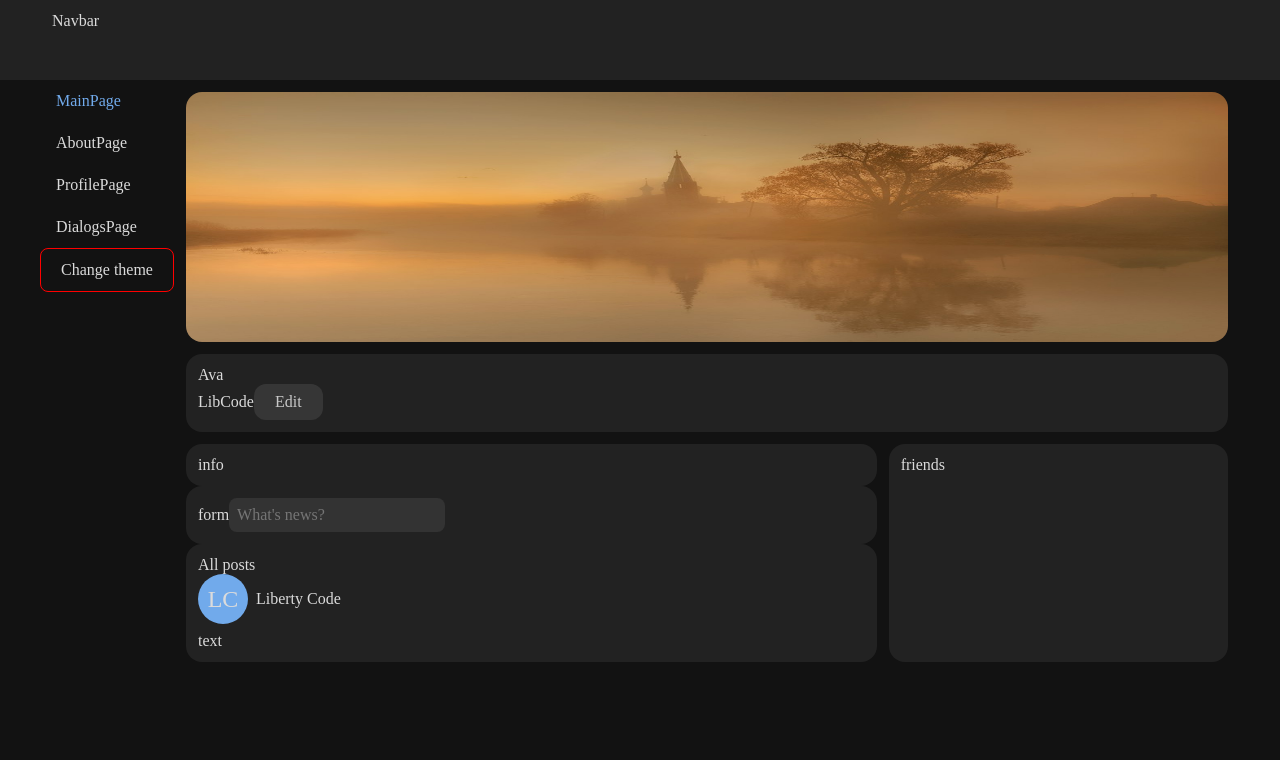
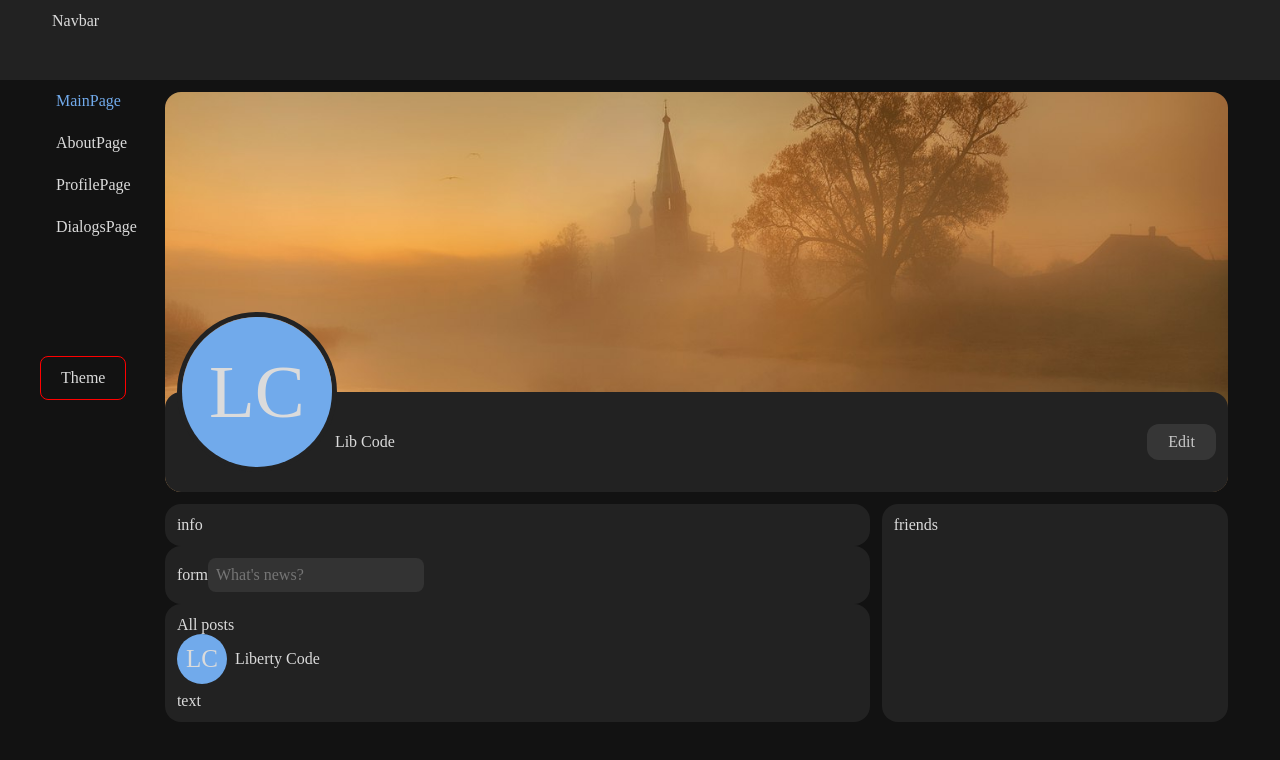
Before and after one commit to L1bertyCode/social-network, a React app: page / in a window 1280 px wide. Shown: the top 760 px of the page. Built offline with nearby package versions, Linux system fonts and the light colour scheme.

Commit message:
ch p/MP, w/Pr

```diff
--- a/src/app/providers/ThemeProvider/index.ts
+++ b/src/app/providers/ThemeProvider/index.ts
@@ -1,6 +1,6 @@
 export {
  ETheme,
  ThemeContext,
- ThemeProvider,
+ StyledThemeProvider,
  LOCAL_STORAGE_THEME_KEY,
 } from "./ui/ThemeProvider";
--- a/src/entities/Post/ui/Post/Post.tsx
+++ b/src/entities/Post/ui/Post/Post.tsx
@@ -2,6 +2,7 @@ import { Avatar } from "@/shared/ui/Avatar/Avatar";
 import { Text } from "@/shared/ui/Text/Text";
 import styled from "styled-components";
 import { PostSchema } from "../../model/post";
+import { AvatarDiv } from "@/shared/ui/Avatar/AvatarDiv";
 
 interface PostProps {
  post?: PostSchema;
@@ -15,10 +16,10 @@ export const Post = ({ post }: PostProps) => {
     {post.avatar ? (
      <Avatar src={post.avatar} />
     ) : (
-     <DivImg>
-      {post.username.substring(0, 1)}
-      {post.sirname.substring(0, 1)}
-     </DivImg>
+     <AvatarDiv
+      username={post?.username}
+      sirname={post?.sirname}
+     />
     )}
     <PostName>
      {post.username} {post.sirname}
@@ -28,17 +29,6 @@ export const Post = ({ post }: PostProps) => {
   </StyledPost>
  );
 };
-const DivImg = styled.div`
- content: "";
- background: ${({ theme }) => theme.colors["color-accent"]};
- width: 50px;
- height: 50px;
- border-radius: 50%;
- display: flex;
- align-items: center;
- justify-content: center;
- font-size: 24px;
-`;
 const PostHeader = styled.div`
  display: flex;
  align-items: center;
--- a/src/entities/Profile/ui/Profile.tsx
+++ b/src/entities/Profile/ui/Profile.tsx
@@ -1,19 +1,83 @@
+import { Avatar } from "@/shared/ui/Avatar/Avatar";
+import { AvatarDiv } from "@/shared/ui/Avatar/AvatarDiv";
 import { Button } from "@/shared/ui/Button/Button";
 import { Card } from "@/shared/ui/Card/Card";
+import { CoverImage } from "@/widgets/CoverImage";
+import styled from "styled-components";
+import bg from "@/shared/assets/img/bg.jpg";
 
 interface ProfileProps {
  className?: string;
+ avatar?: string;
+ username?: string;
+ sirname?: string;
 }
 
-export const Profile = ({ className }: ProfileProps) => {
+const avaSizeLeftPadding = "150px";
+export const Profile = ({
+ className,
+ avatar,
+ username = "Lib",
+ sirname = "Code",
+}: ProfileProps) => {
  return (
-  <Card className={className}>
-   <div>Ava</div>
-   <div>
-    <span>Lib</span>
-    <span>Code</span>
+  <ProfileCard padding="0" className={className}>
+   <ProfileCardWrapper>
+    <ProfileUser>
+     <Ava>
+      {avatar ? (
+       <Avatar src={avatar} className="profile_ava" />
+      ) : (
+       <AvatarDiv
+        className="profile_ava"
+        size={avaSizeLeftPadding}
+        username={username}
+        sirname={sirname}
+       />
+      )}
+     </Ava>
+
+     <Name>
+      {username} {sirname}
+     </Name>
+    </ProfileUser>
     <Button variant="filled">Edit</Button>
-   </div>
-  </Card>
+   </ProfileCardWrapper>
+  </ProfileCard>
  );
 };
+const ProfileUser = styled.div`
+ display: flex;
+ justify-content: space-between;
+ align-items: center;
+`;
+const Ava = styled.div`
+ position: absolute;
+ top: 0;
+ transform: translateY(-50%);
+ border: 5px solid
+  ${({ theme }) => theme.colors["bg-color"]};
+ border-radius: 50%;
+`;
+const Name = styled.div`
+ margin-left: ${({ theme }) => theme.indents.indent8};
+ padding-left: ${avaSizeLeftPadding};
+`;
+const ProfileCard = styled(Card)`
+ height: 400px;
+ position: relative;
+ background: ${({ theme }) => theme.colors["bg-color-light"]}
+  url(${bg}) no-repeat center / cover;
+ display: flex;
+ flex-direction: column;
+ justify-content: end;
+`;
+const ProfileCardWrapper = styled(Card)`
+ position: relative;
+ width: 100%;
+ height: 100px;
+ display: flex;
+ justify-content: space-between;
+ align-items: center;
+ background: ${({ theme }) => theme.colors["bg-color"]};
+`;
--- a/src/index.tsx
+++ b/src/index.tsx
@@ -1,6 +1,6 @@
 import { createRoot } from "react-dom/client";
 import { App } from "@/app/App";
-import { ThemeProvider } from "@/app/providers/ThemeProvider/ui/ThemeProvider";
+import { StyledThemeProvider } from "@/app/providers/ThemeProvider/ui/ThemeProvider";
 import GlobalStyles from "@/app/styles/GlobalStyles";
 import { BrowserRouter } from "react-router-dom";
 
@@ -14,9 +14,9 @@ if (!container) {
 const root = createRoot(container);
 root.render(
  <BrowserRouter>
-  <ThemeProvider>
+  <StyledThemeProvider>
    <App />
    <GlobalStyles />
-  </ThemeProvider>
+  </StyledThemeProvider>
  </BrowserRouter>
 );
--- a/src/pages/MainPage/ui/MainPage.tsx
+++ b/src/pages/MainPage/ui/MainPage.tsx
@@ -1,5 +1,4 @@
 import { Page } from "@/shared/layouts/Page";
-import bg from "@/shared/assets/img/bg.jpg";
 
 import { Card } from "@/shared/ui/Card/Card";
 import styled from "styled-components";
@@ -17,7 +16,6 @@ const MainPage = ({}: MainPageProps) => {
  return (
   <Page>
    <StyledMainPage>
-    <CoverImage className="cImg" src={bg} alt="bg" />
     <Profile className={"header"} />
     <div className={"content"}>
      <StyledCard>info</StyledCard>
@@ -43,13 +41,10 @@ const StyledMainPage = styled("div")`
  display: grid;
  grid-template-columns: repeat(3, 1fr);
  grid-template-areas:
-  "i i i"
   "h h h"
   "c c f";
  gap: 12px;
- .cImg {
-  grid-area: i;
- }
+
  .header {
   grid-area: h;
  }
--- /dev/null
+++ b/src/shared/ui/Avatar/AvatarDiv.tsx
@@ -0,0 +1,39 @@
+import styled from "styled-components";
+
+interface AvatarDivProps {
+ className?: string;
+ username?: string;
+ sirname?: string;
+ size?: string;
+}
+
+export const AvatarDiv = ({
+ className,
+ username,
+ sirname,
+ size = "50px",
+ ...otherProps
+}: AvatarDivProps) => {
+ return (
+  <DivImg
+   {...otherProps}
+   style={{
+    width: size,
+    height: size,
+    fontSize: `${Number(size.replace("px", "")) / 2}px`,
+   }}
+   className={className}
+  >
+   {username?.substring(0, 1)}
+   {sirname?.substring(0, 1)}
+  </DivImg>
+ );
+};
+const DivImg = styled.div`
+ content: "";
+ background: ${({ theme }) => theme.colors["color-accent"]};
+ border-radius: 50%;
+ display: flex;
+ align-items: center;
+ justify-content: center;
+`;
--- a/src/widgets/Sidebar/ui/Sidebar/Sidebar.tsx
+++ b/src/widgets/Sidebar/ui/Sidebar/Sidebar.tsx
@@ -17,15 +17,19 @@ export const Sidebar = (props: SidebarProps) => {
     <SidebarItem to="/profile">ProfilePage</SidebarItem>{" "}
     <SidebarItem to="/dialogs">DialogsPage</SidebarItem>
    </StyledSidebarNav>
-   <Button
+   <ChangeTheme
     variant="outlined"
     onClick={() => setTheme(theme)}
    >
-    Change theme
-   </Button>
+    Theme
+   </ChangeTheme>
   </StyledSidebar>
  );
 };
+const ChangeTheme = styled(Button)`
+ position: absolute;
+ bottom: 50%;
+`;
 const StyledSidebar = styled.nav`
  width: 100%;
  height: calc(100vh - ${variables.heights.headerHeight});
```
Also changed, not shown: src/app/providers/ThemeProvider/ui/ThemeProvider.tsx (+4 -4 lines).
